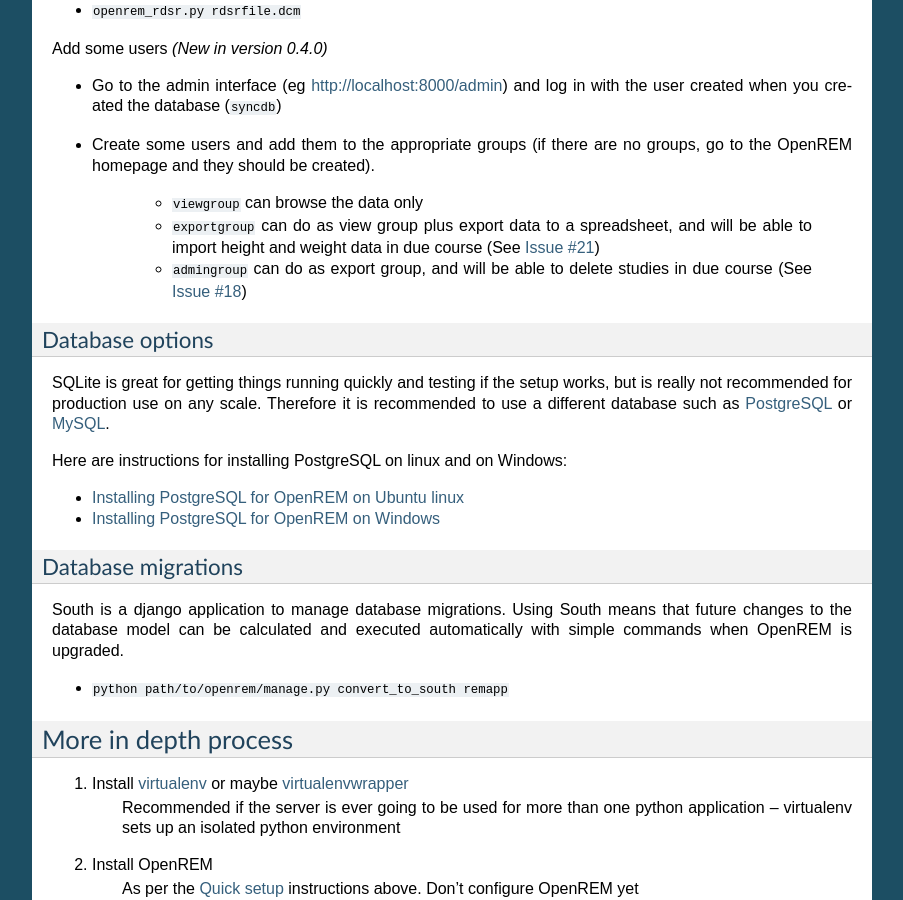
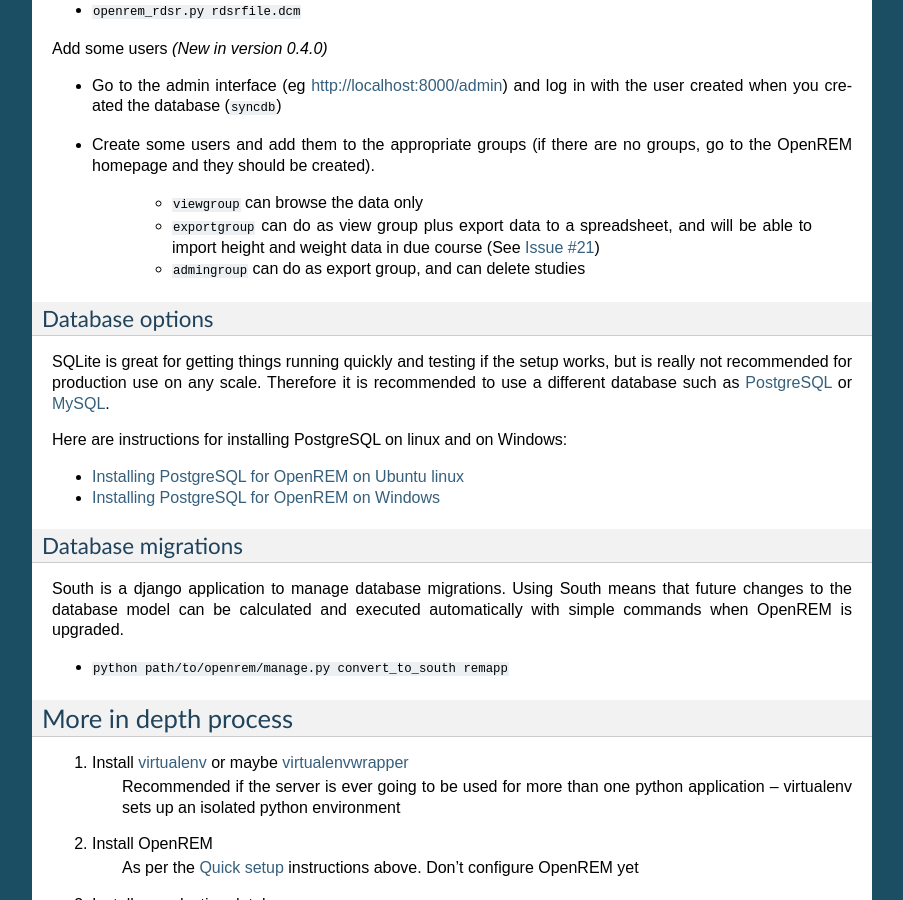
Before and after one commit to ckswilliams/modOpenREM, a Sphinx documentation site: the page built from docs/install.rst, in a window 1280 px wide and 900 px high, scrolled down 1555 px. Shown: the whole window, without its empty margins (198-1101 px from the left). Built offline with Sphinx 7.4.7, drawn with Linux system fonts in a browser that asks for light colours.

Commit message:
Changed install page admin description from 'delete in the future' to 'delete now'. Refs #18.

```diff
--- a/docs/install.rst
+++ b/docs/install.rst
@@ -85,7 +85,7 @@
 
     + ``viewgroup`` can browse the data only
     + ``exportgroup`` can do as view group plus export data to a spreadsheet, and will be able to import height and weight data in due course (See `Issue #21 <https://bitbucket.org/edmcdonagh/openrem/issue/21/>`_)
-    + ``admingroup`` can do as export group, and will be able to delete studies in due course (See `Issue #18 <https://bitbucket.org/edmcdonagh/openrem/issue/18/>`_)
+    + ``admingroup`` can do as export group, and can delete studies
 
 Database options
 ----------------
```
